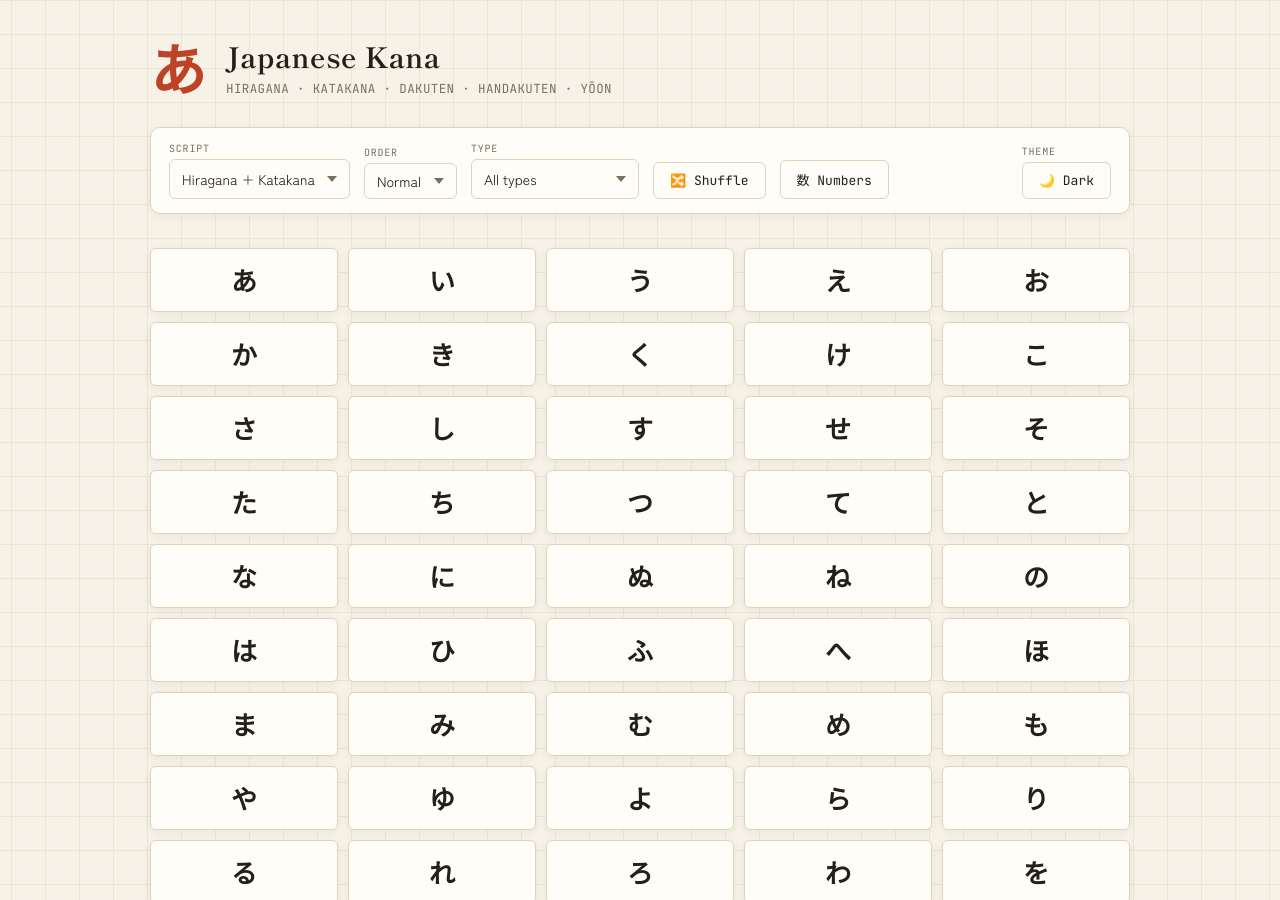
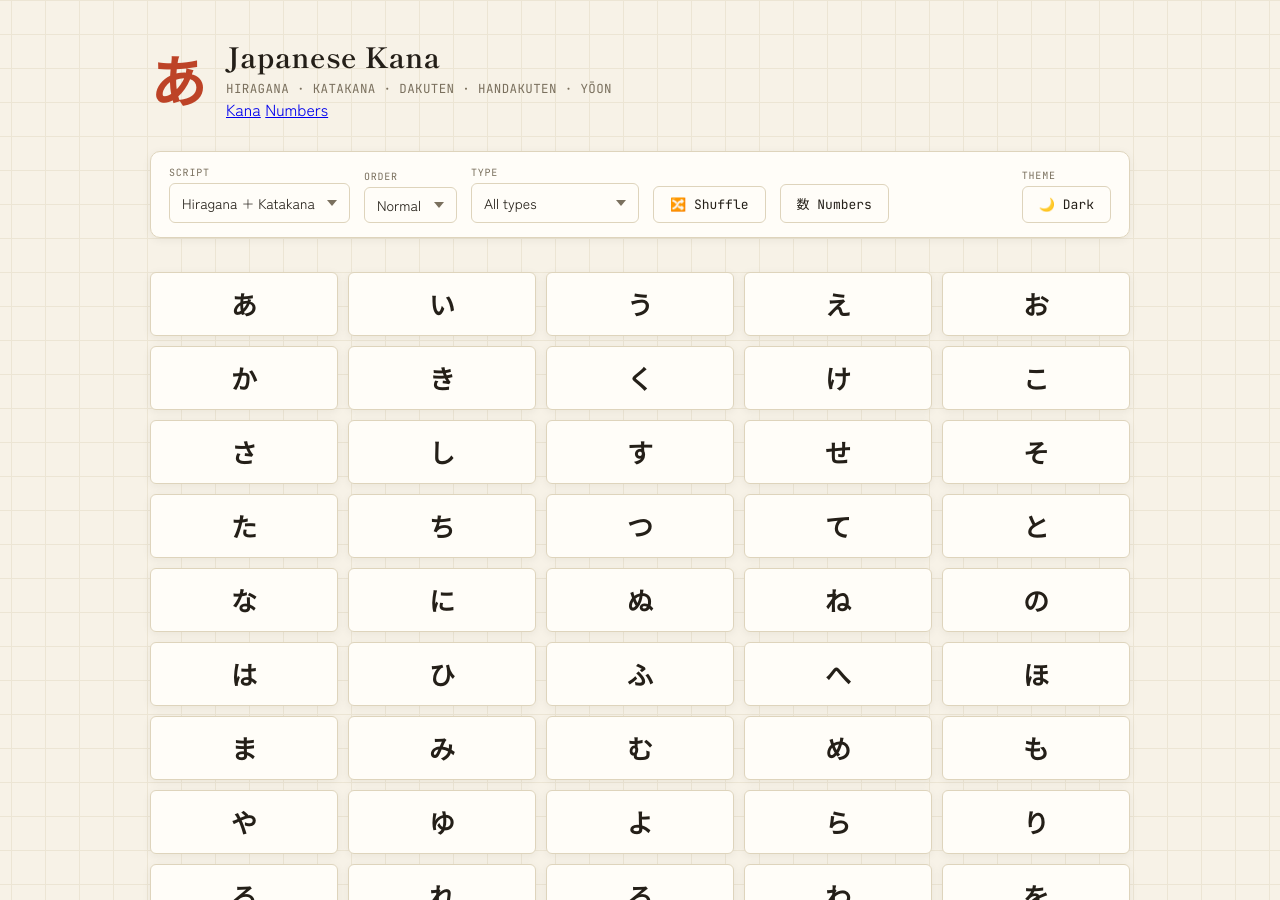
Before and after one commit to najmul-hasan-nirob/japanese-flashcards, a Jekyll site: the page built from index.html, in a window 1280 px wide and 900 px high. Built offline with Jekyll 4.4.1, drawn with Linux system fonts in a browser that asks for light colours.

Commit message:
Update header.html

```diff
--- a/_includes/header.html
+++ b/_includes/header.html
@@ -5,5 +5,9 @@
         <div class="subtitle">
             HIRAGANA · KATAKANA · DAKUTEN · HANDAKUTEN · YŌON
         </div>
+        <nav class="main-nav">
+            <a href="{{ '/index.html' | relative_url }}">Kana</a>
+            <a href="{{ '/numbers-flash-cards.html' | relative_url }}">Numbers</a>
+        </nav>
     </div>
 </div>
```
